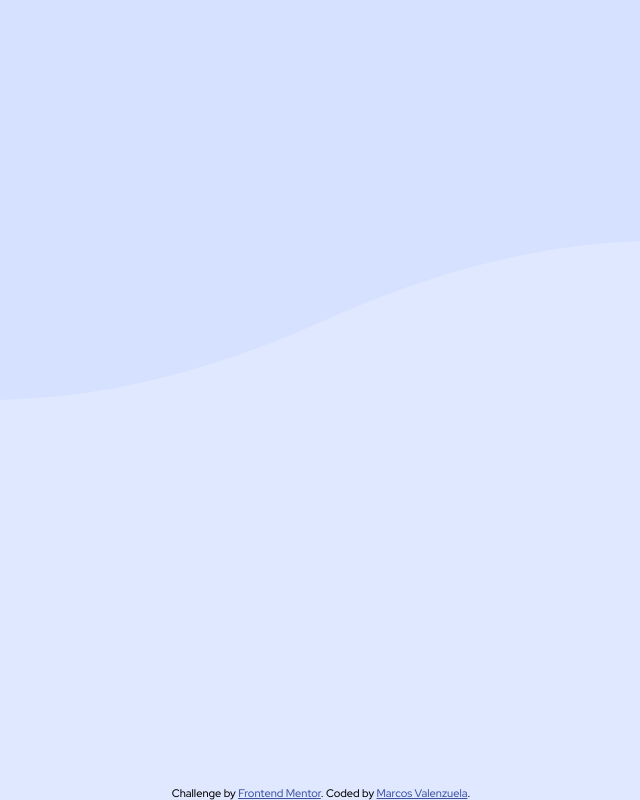
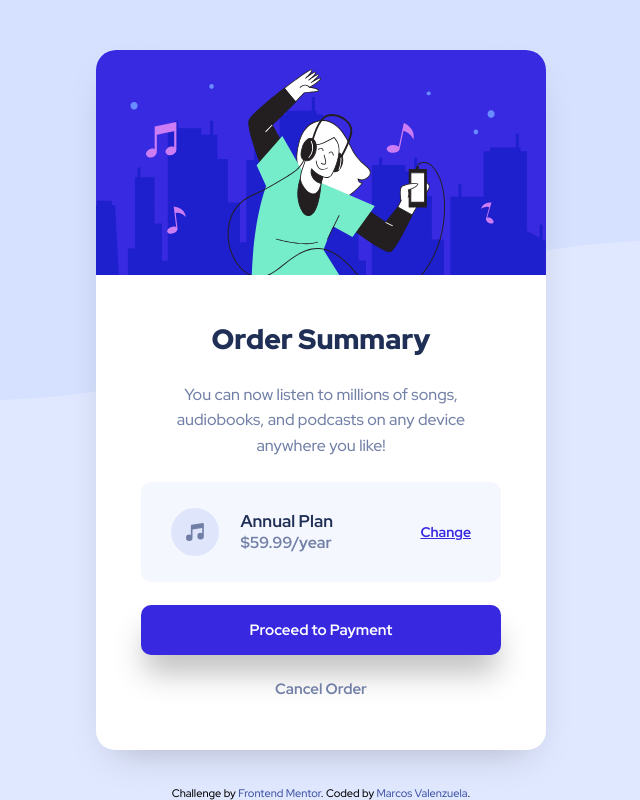
Before and after one commit to Dantalian5/order-summary-card, a plain HTML site: page index.html in a window 1280 px wide. Shown: the whole page, without its empty margins (319-959 px from the left). Drawn offline with Linux system fonts and the light colour scheme.

Commit message:
final version

```diff
--- a/index.html
+++ b/index.html
@@ -12,7 +12,26 @@
 <body>
 
   <main class="main-container" aria-label="main container">
-
+    <div class="hero-container">
+      <img src="./images/illustration-hero.svg" alt="dancing girl">
+    </div>
+    <div class="info-container">
+      <h1 class="main-text">Order Summary</h1>
+    <p class="info">You can now listen to millions of songs, audiobooks, and podcasts on any
+      device anywhere you like!</p>
+      <div class="price-container">
+        <div class="p-cont">
+          <img class="music-icon" src="./images/icon-music.svg" alt="music icon">
+          <div class="price">
+            <h2>Annual Plan</h2>
+            <h3>$59.99/year</h3>
+          </div>
+        </div>
+        <a href="#">Change</a>
+      </div>
+      <a href="#" class="ptp-button">Proceed to Payment</a>
+      <a href="#" class="co-button">Cancel Order</a>
+    </div>
   </main>
   <footer class="attribution" aria-label="attribution">
     Challenge by <a href="https://www.frontendmentor.io?ref=challenge" target="_blank">Frontend Mentor</a>.
--- a/style.css
+++ b/style.css
@@ -8,9 +8,11 @@
     --n-very-pale-blue: hsl(225, 100%, 98%, 1);
     --n-desaturated-blue: hsl(224, 23%, 55%, 1);
     --n-dark-blue: hsl(223, 47%, 23%, 1);
+    --n-hover-color: hsl(245, 83%, 68%, 1);
 }
 *{
     font-family: 'Red Hat Display', sans-serif;
+    text-decoration: none;
     margin: 0;
     padding: 0;
     box-sizing: border-box;
@@ -28,13 +30,112 @@ body{
     justify-content: center;
     flex-direction: column;
 }
-
-
-
-
-
-
-
+.main-container{
+    width: 450px;
+    height: 700px;
+    background-color: #fff;
+    box-shadow: 0px 16px 40px -18px rgba(0, 0, 0, 0.25);
+    border-radius: 19px;
+    display: flex;
+    flex-direction: column;
+    align-items: center;
+    justify-content: flex-start;
+}
+.main-container .hero-container{
+    width: 100%;
+    height: auto;
+    border-radius: 20px 20px 0px 0px;
+    overflow: hidden;
+}
+.hero-container img{
+    width: 100%;
+    height: 100%;
+}
+.main-container .info-container{
+    display: flex;
+    flex-direction: column;
+    align-items: center;
+    justify-content: space-between;
+    width: 100%;
+    /*height: 100%;*/
+    height: 67%;
+    padding: 10%;
+}
+.info-container .main-text{
+    font-weight: 900;
+    font-size: 28px;
+    color: var(--n-dark-blue);
+}
+.info-container .info{
+    font-weight: 500;
+    font-size: 16px;
+    color: var(--n-desaturated-blue);
+    text-align: center;
+    line-height: 160%;
+}
+.info-container .price-container{
+    width: 100%;
+    height: 100px;
+    background-color: var(--n-very-pale-blue);
+    border-radius: 10px;
+    display: flex;
+    align-items: center;
+    justify-content: space-between;
+    padding: 0 30px;
+}
+.price-container .p-cont{
+    display: flex;
+    align-items: center;
+    justify-content: space-between;
+    width: 54%;
+}
+.p-cont .price h2{
+    font-weight: 700;
+    font-size: 17px;
+    color: var(--n-dark-blue);
+}
+.p-cont .price h3{
+    font-weight: 700;
+    font-size: 16px;
+    color: var(--n-desaturated-blue);
+}
+.price-container a{
+    font-weight: 700;
+    font-size: 14px;
+    text-decoration: underline;
+    color: var(--p-bright-blue);
+}
+.price-container a:hover{
+    text-decoration: none;
+    color: var(--n-hover-color);
+}
+.info-container .ptp-button{
+    display: flex;
+    align-items: center;
+    justify-content: center;
+    background-color: var(--p-bright-blue);
+    color: #fff;
+    font-weight: 700;
+    font-size: 15px;
+    width: 100%;
+    height: 50px;
+    box-shadow: 0px 22px 30px -4px rgba(0, 0, 0, 0.25);
+    border-radius: 10px;
+}
+.info-container .ptp-button:hover{
+    background-color: var(--n-hover-color);
+}
+.info-container .co-button{
+    display: flex;
+    align-items: center;
+    justify-content: center;
+    font-weight: 700;
+    font-size: 15px;
+    color: var(--n-desaturated-blue);
+}
+.info-container .co-button:hover{
+    color: var(--n-dark-blue);
+}
 .attribution {
      font-size: 11px;
      text-align: center;
@@ -42,3 +143,32 @@ body{
      bottom: 0;
 }
 .attribution a { color: hsl(228, 45%, 44%); }
+
+@media only screen and (max-width: 470px) {
+    .main-container{
+        width: 330px;
+        height: 580px;
+    }
+    .main-container .info-container{
+        height: 70%;
+        padding: 8%;
+    }
+    .info-container .price-container{
+        height: 80px;
+        padding: 0 15px;
+    }
+    .price-container .p-cont{
+        width: 60%;
+    }
+    .p-cont .price h2{
+        font-weight: 700;
+        font-size: 15px;
+        color: var(--n-dark-blue);
+    }
+    .p-cont .price h3{
+        font-weight: 700;
+        font-size: 14px;
+        color: var(--n-desaturated-blue);
+    }
+
+}
```
